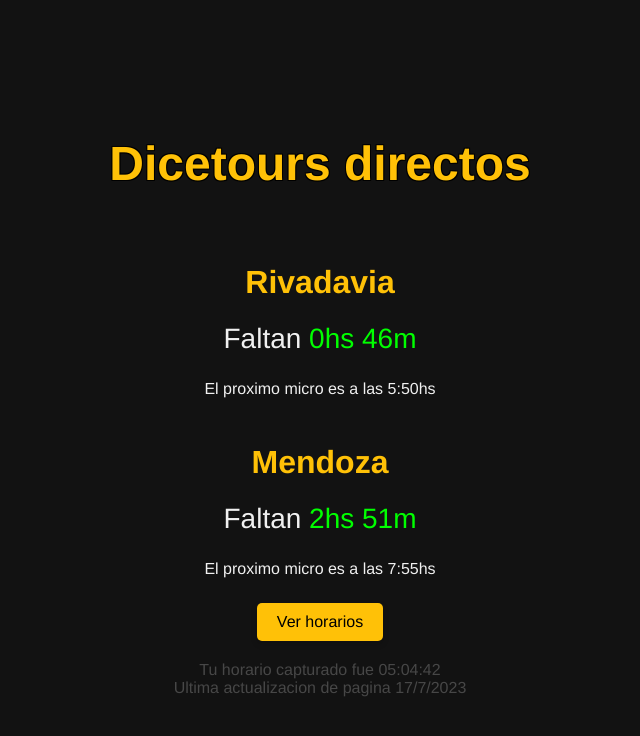
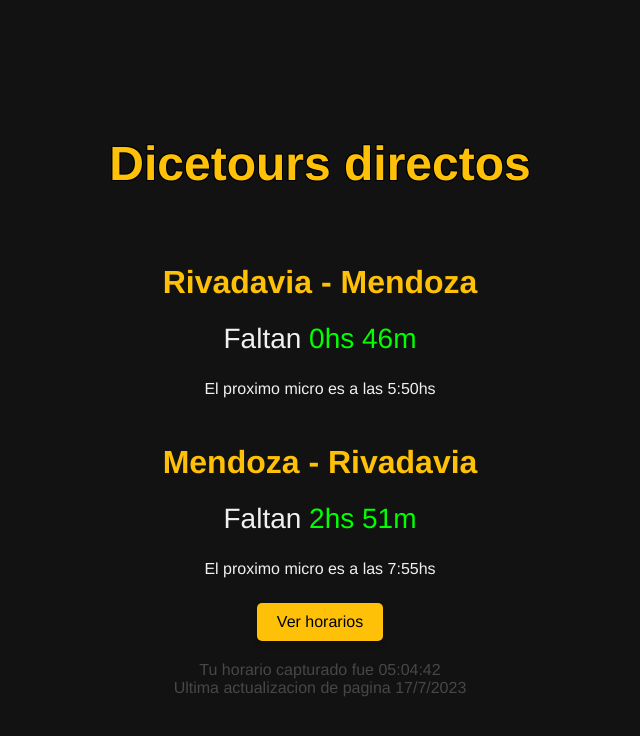
Before and after one commit to Kondder/Kondder.github.io, a plain HTML site: page index.html in a window 1280 px wide. Shown: the whole page, without its empty margins (320-960 px from the left). Drawn offline with nearby package versions, Linux system fonts and the light colour scheme.

Commit message:
Se agrega contenido a h1

```diff
--- a/index.html
+++ b/index.html
@@ -16,7 +16,7 @@
     <div class="titulo">
       <h1 class="titulo-texto">Dicetours directos</h1>
     </div>
-    <h1>Rivadavia</h1>
+    <h1>Rivadavia - Mendoza</h1>
         <div class="tiempo">
           <span id="tiempo-restante-label"></span>
           <span id="tiempo-restante-riva"></span>
@@ -24,7 +24,7 @@
         <div class="siguiente-micro">
           <p id="siguiente-micro-horario"></p>
         </div>
-    <h1>Mendoza</h1>
+    <h1>Mendoza - Rivadavia</h1>
         <div class="tiempo">
           <span id="tiempo-restante-mza"></span>
           <span id="tiempo-restante-label-mza"></span>
```
